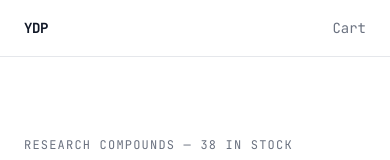
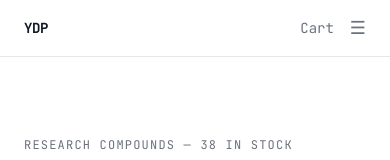
Before and after one commit to jaredf-ops/your-daily-peps, a Next.js app: page / in a window 390 px wide. Shown: the top 160 px of the page. Built offline with nearby package versions, Linux system fonts and the light colour scheme.

Commit message:
Add mobile nav

```diff
--- a/components/Header.js
+++ b/components/Header.js
@@ -1,11 +1,13 @@
 'use client';
 
+import { useState } from 'react';
 import Link from 'next/link';
 import { useCart, useCartCount } from '@/context/CartContext';
 
 export default function Header() {
   const { setIsOpen } = useCart();
   const count = useCartCount();
+  const [menuOpen, setMenuOpen] = useState(false);
 
   return (
     <header className="sticky top-0 z-50 bg-white border-b border-border">
@@ -14,14 +16,16 @@ export default function Header() {
           YDP
         </Link>
 
+        {/* Desktop nav */}
         <nav className="hidden sm:flex items-center gap-6">
           <Link href="/catalog" className="text-sm text-muted hover:text-primary transition-colors">Catalog</Link>
           <Link href="/order"   className="text-sm text-muted hover:text-primary transition-colors">Order</Link>
         </nav>
 
+        <div className="flex items-center gap-4">
           <button
             onClick={() => setIsOpen(true)}
-          className="relative text-sm text-muted hover:text-primary transition-colors font-mono flex items-center gap-1.5"
+            className="text-sm text-muted hover:text-primary transition-colors font-mono flex items-center gap-1.5"
           >
             Cart
             {count > 0 && (
@@ -30,7 +34,36 @@ export default function Header() {
               </span>
             )}
           </button>
+
+          {/* Mobile menu button */}
+          <button
+            onClick={() => setMenuOpen(!menuOpen)}
+            className="sm:hidden text-muted hover:text-primary transition-colors text-lg leading-none"
+          >
+            {menuOpen ? '✕' : '☰'}
+          </button>
         </div>
+      </div>
+
+      {/* Mobile menu dropdown */}
+      {menuOpen && (
+        <div className="sm:hidden border-t border-border bg-white px-6 py-4 flex flex-col gap-4">
+          <Link
+            href="/catalog"
+            onClick={() => setMenuOpen(false)}
+            className="text-sm text-primary font-medium"
+          >
+            Catalog
+          </Link>
+          <Link
+            href="/order"
+            onClick={() => setMenuOpen(false)}
+            className="text-sm text-primary font-medium"
+          >
+            Order
+          </Link>
+        </div>
+      )}
     </header>
   );
 }
```
Lines whose indentation alone changed are shown as unchanged.
